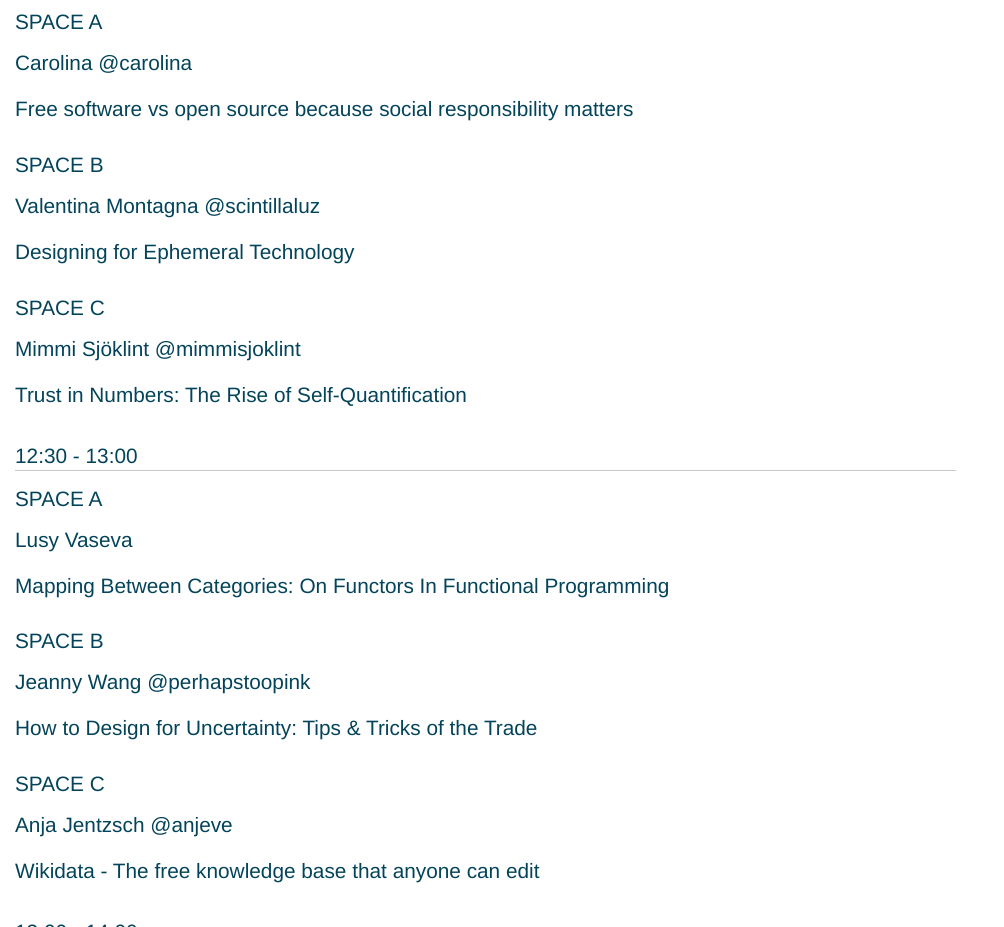
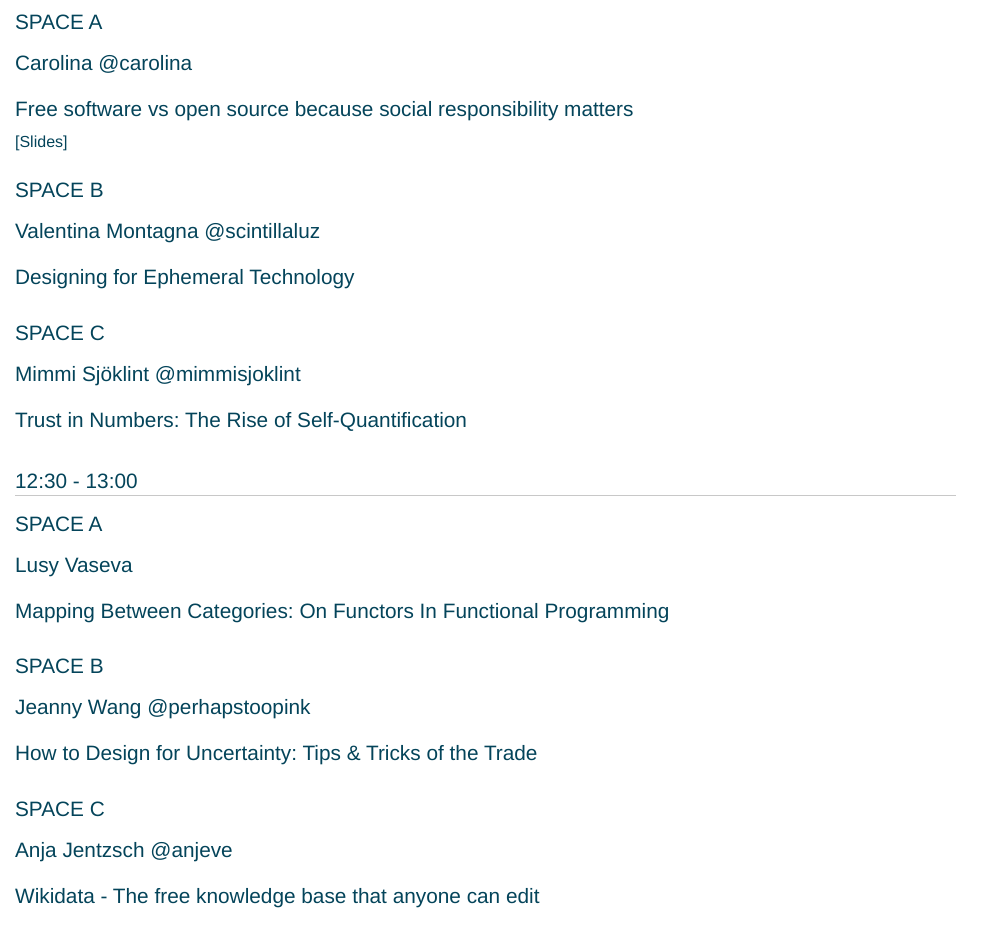
Before and after one commit to seeemilyplay/ggmBerlin, a website: page public/index.html in a window 1280 px wide. Shown: the part 1980-2907 px from the top of the page, without its empty margins (0-1004 px from the left). Drawn offline with nearby package versions, Linux system fonts and the light colour scheme; a web font is replaced by a local one.

Commit message:
add carolinas slides

```diff
--- a/public/index.html
+++ b/public/index.html
@@ -123,7 +123,11 @@
         <div class="room">SPACE A</div>
         <div class="speaker">Carolina <a class="follow" href="http://twitter.com/carolina" target="_blank">@carolina</a></div>
         <div class="title">Free software vs open source because social responsibility matters</div>
+        <div class="links">
+          <a target="_blank" href="http://www.slideshare.net/carolinasd/free-software-vs-open-sourcegeekgirlmeetup-blnjul2013">[Slides]</a>
+        </div>
       </div>
+
       <div class="session">
         <div class="room">SPACE B</div>
         <div class="speaker">Valentina Montagna <a class="follow" href="http://twitter.com/scintillaluz" target="_blank">@scintillaluz</a></div>
```
